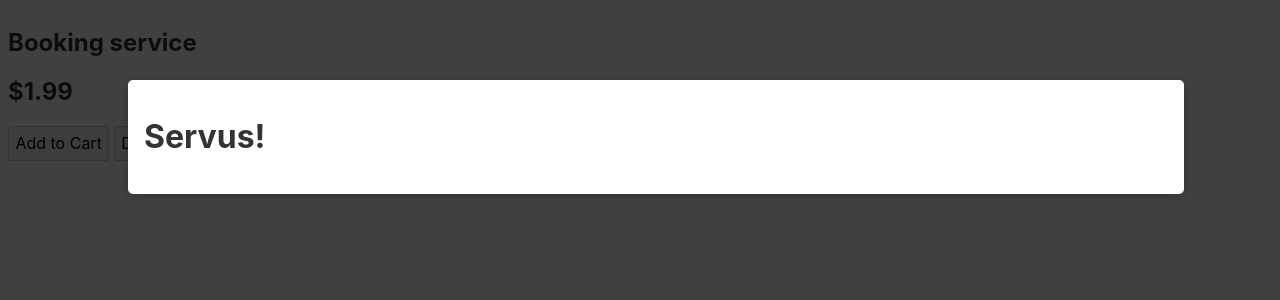
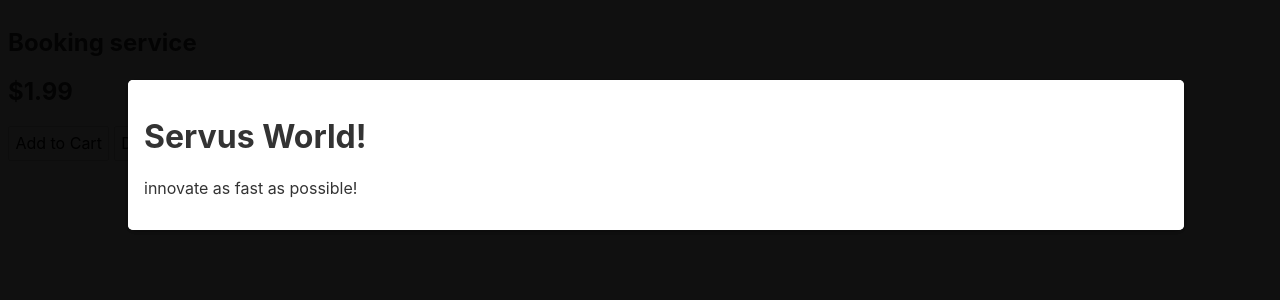
Before and after one commit to W3AI/max-svelte-comp, a Svelte app: page / in a window 1280 px wide. Shown: the top 300 px of the page. Built offline with nearby package versions, Linux system fonts and the light colour scheme.

Commit message:
added a second modal slot in App for demo

```diff
--- a/src/App.svelte
+++ b/src/App.svelte
@@ -26,5 +26,11 @@
 {/each}
 
 <Modal>
-    <h1>Servus!</h1>
+    <h1>Servus Canada!</h1>
+    <p>innovate as fast as possible!</p>
 </Modal>
+
+<Modal>
+    <h1>Servus World!</h1>
+    <p>innovate as fast as possible!</p>
+</Modal>
```
